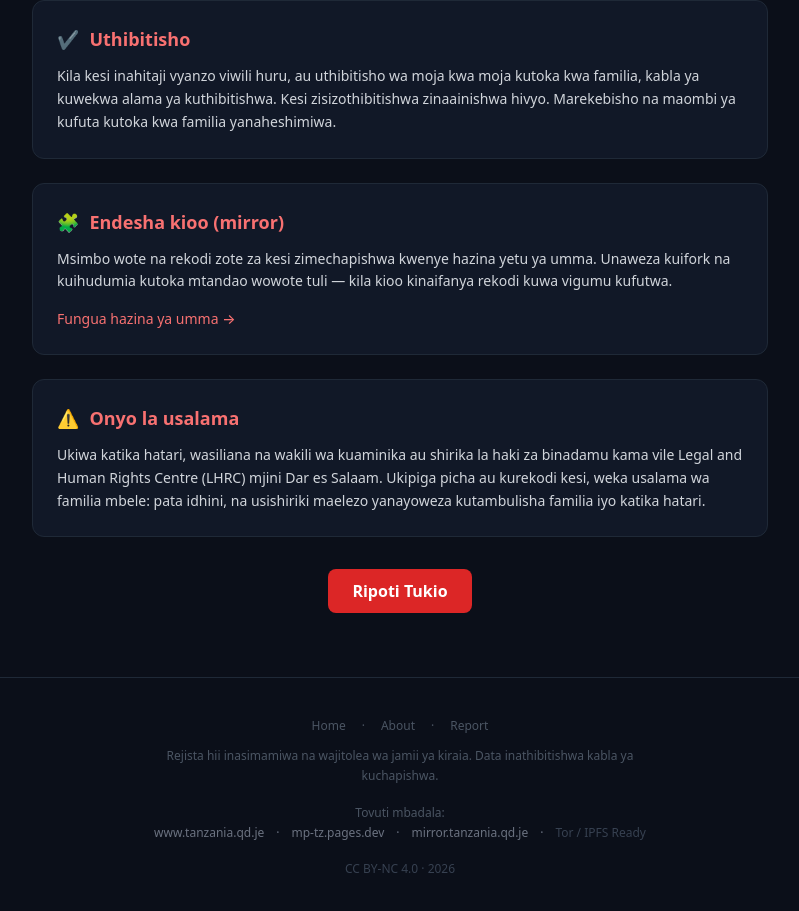
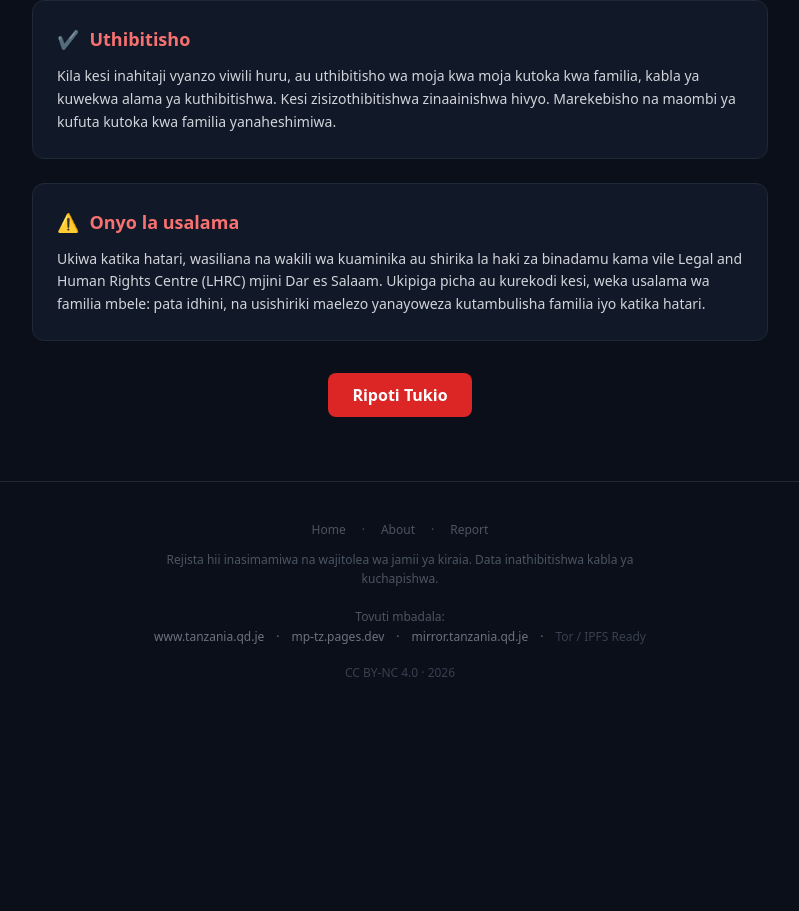
Before and after one commit to mashimi/tanzaniamissing, a Next.js app in the folder mp-tz/: page /about in a window 1280 px wide. Shown: the part 929-1840 px from the top of the page, without its empty margins (240-1039 px from the left). After the commit the page ends 1650 px from the top, so only its background shows below. Built offline with nearby package versions, Linux system fonts and the light colour scheme.

Commit message:
Remove repo link from About page to protect maintainer identity

```diff
--- a/mp-tz/src/app/about/page.tsx
+++ b/mp-tz/src/app/about/page.tsx
@@ -1,8 +1,6 @@
 "use client";
 import Link from "next/link";
 import { useI18n } from "@/i18n/I18nProvider";
-
-const REPO_URL = "https://github.com/mashimi/tanzaniamissing";
 
 export default function AboutPage() {
   const { t } = useI18n();
@@ -28,12 +26,6 @@ export default function AboutPage() {
       icon: "✔️",
       title: t("about.verification_title"),
       body: [t("about.verification")],
-    },
-    {
-      icon: "🧩",
-      title: t("about.mirror_title"),
-      body: [t("about.mirror")],
-      repoLink: true,
     },
     {
       icon: "⚠️",
@@ -76,16 +68,6 @@ export default function AboutPage() {
                 {t("about.protection_signal")}
               </a>
             )}
-            {s.repoLink && (
-              <a
-                href={REPO_URL}
-                target="_blank"
-                rel="noopener noreferrer"
-                className="inline-block mt-2 text-red-400 hover:text-red-300 text-sm font-medium transition-colors"
-              >
-                {t("about.repo_link")}
-              </a>
-            )}
           </section>
         ))}
       </div>
--- a/mp-tz/src/i18n/locales/en.json
+++ b/mp-tz/src/i18n/locales/en.json
@@ -16,9 +16,6 @@
   "about.protection_signal": "Send a tip on Signal →",
   "about.verification_title": "Verification",
   "about.verification": "Every case requires at least two independent sources, or direct confirmation from the family, before it is marked as verified. Unverified cases are labelled as such. Corrections and removal requests from families are honoured.",
-  "about.mirror_title": "Run a mirror",
-  "about.mirror": "The full source code and all case records are published in our public repository. You can fork it and serve the static build from any static host — each mirror makes the record harder to erase.",
-  "about.repo_link": "Open the public repository →",
   "about.safety_title": "Safety notice",
   "about.safety": "If you are in danger, contact a trusted lawyer or a human-rights organisation such as the Legal and Human Rights Centre (LHRC) in Dar es Salaam. When documenting a case, put the family's safety first: get consent, and never share details that could identify a family at risk.",
 
--- a/mp-tz/src/i18n/locales/sw.json
+++ b/mp-tz/src/i18n/locales/sw.json
@@ -16,9 +16,6 @@
   "about.protection_signal": "Tuma taarifa kwa Signal →",
   "about.verification_title": "Uthibitisho",
   "about.verification": "Kila kesi inahitaji vyanzo viwili huru, au uthibitisho wa moja kwa moja kutoka kwa familia, kabla ya kuwekwa alama ya kuthibitishwa. Kesi zisizothibitishwa zinaainishwa hivyo. Marekebisho na maombi ya kufuta kutoka kwa familia yanaheshimiwa.",
-  "about.mirror_title": "Endesha kioo (mirror)",
-  "about.mirror": "Msimbo wote na rekodi zote za kesi zimechapishwa kwenye hazina yetu ya umma. Unaweza kuifork na kuihudumia kutoka mtandao wowote tuli — kila kioo kinaifanya rekodi kuwa vigumu kufutwa.",
-  "about.repo_link": "Fungua hazina ya umma →",
   "about.safety_title": "Onyo la usalama",
   "about.safety": "Ukiwa katika hatari, wasiliana na wakili wa kuaminika au shirika la haki za binadamu kama vile Legal and Human Rights Centre (LHRC) mjini Dar es Salaam. Ukipiga picha au kurekodi kesi, weka usalama wa familia mbele: pata idhini, na usishiriki maelezo yanayoweza kutambulisha familia iyo katika hatari.",
 
```
